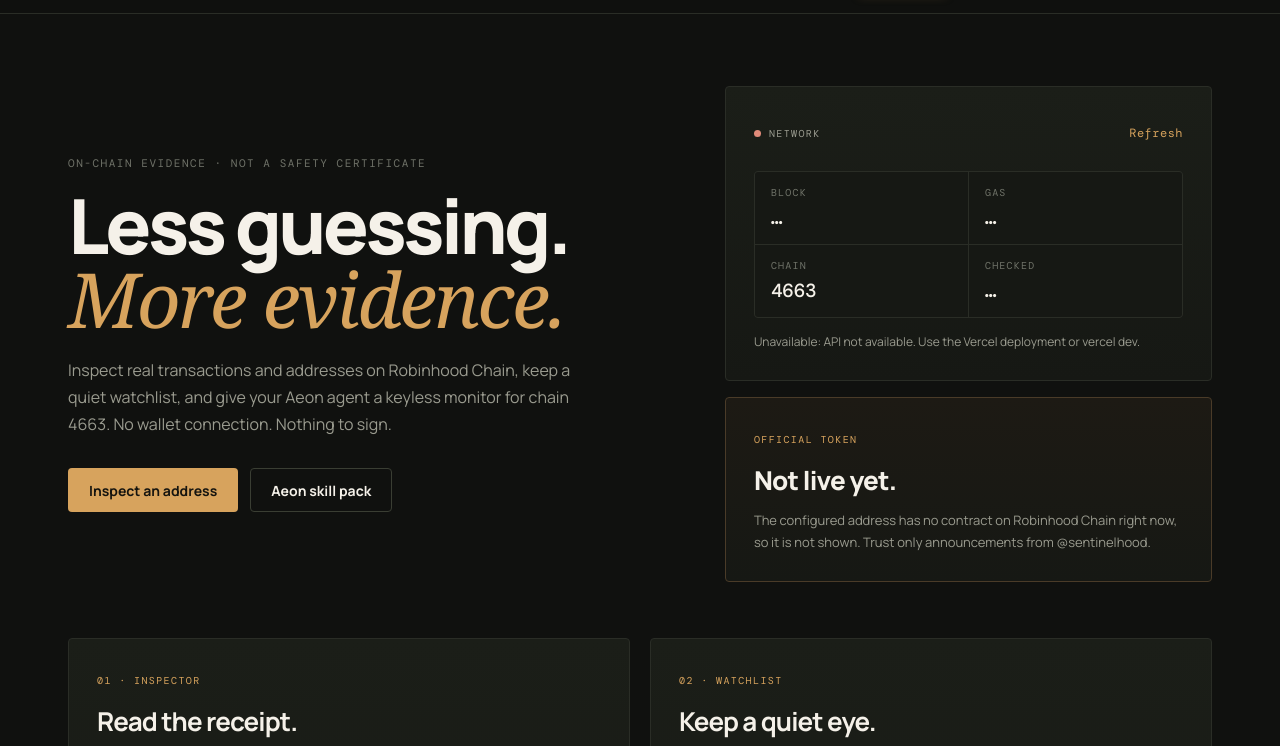
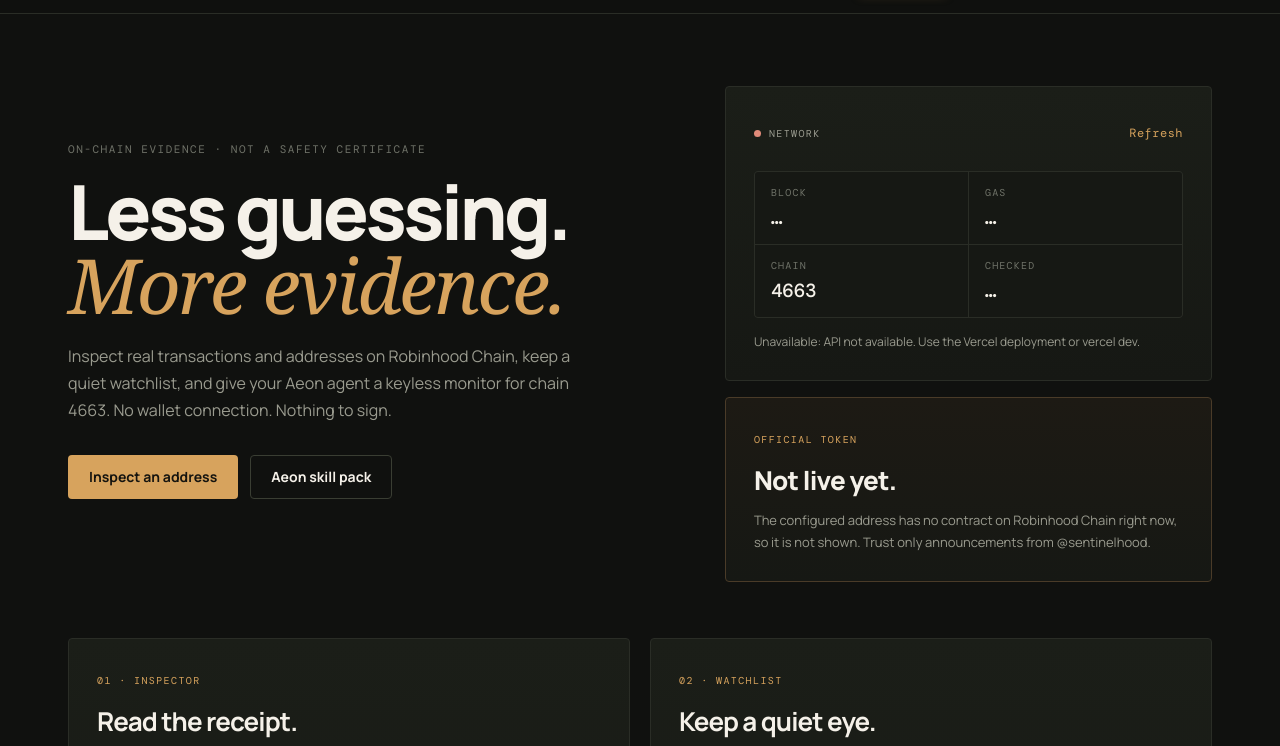
Before and after one commit to sentinelhood/robinhood-sentinel, a website built with Vite: page index.html in a window 1280 px wide. Shown: the part 54-800 px from the top of the page. Built offline with nearby package versions, Linux system fonts and the light colour scheme; files whose address does not match are found by name; a web font is replaced by a local one.

Commit message:
ui: top-align hero copy with the side cards

```diff
--- a/src/app.css
+++ b/src/app.css
@@ -103,7 +103,8 @@ code { font-family: var(--mono); font-size: .92em; color: var(--text); }
 
 /* ---------- layout ---------- */
 main { max-width: 1240px; margin: 0 auto; padding: 0 clamp(18px, 4vw, 48px); }
-.hero { display: grid; grid-template-columns: 1.25fr 1fr; gap: 48px; align-items: center; padding: 72px 0 56px; }
+.hero { display: grid; grid-template-columns: 1.25fr 1fr; gap: 48px; align-items: start; padding: 72px 0 56px; }
+.hero-copy { padding-top: 56px; }
 .kicker { margin: 0; font: 11px var(--mono); letter-spacing: .14em; color: var(--dim); }
 h1 { margin: 18px 0 20px; font-size: clamp(42px, 6vw, 76px); line-height: .98; letter-spacing: -.05em; font-weight: 800; }
 h1 em { font-family: 'Playfair Display', Georgia, serif; font-weight: 500; color: var(--gold); letter-spacing: -.03em; }
@@ -287,6 +288,7 @@ pre { overflow: auto; max-height: 280px; margin: 10px 0 0; padding: 12px; backgr
 /* ---------- responsive ---------- */
 @media (max-width: 1000px) {
   .hero { grid-template-columns: 1fr; gap: 32px; padding: 48px 0 40px; }
+  .hero-copy { padding-top: 0; }
   .grid, .aeon { grid-template-columns: 1fr; }
   .aeon { gap: 8px; }
 }
```
